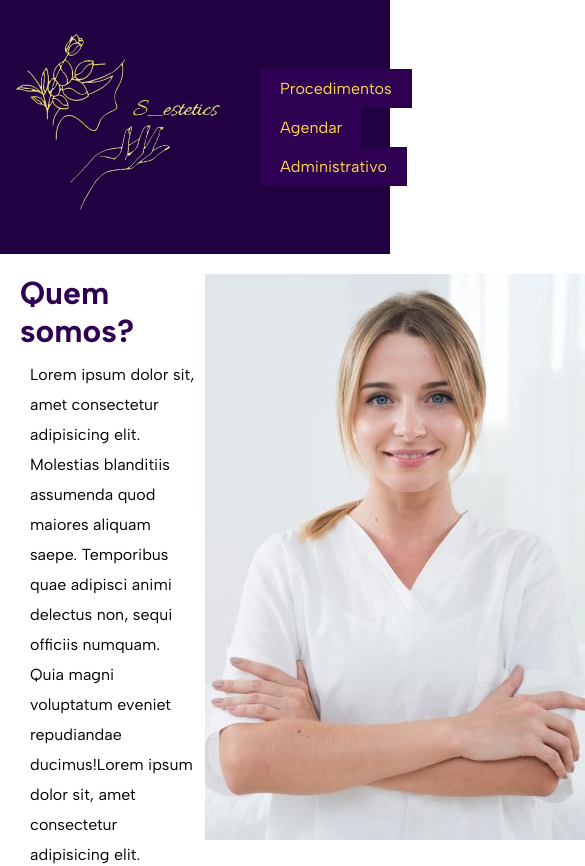
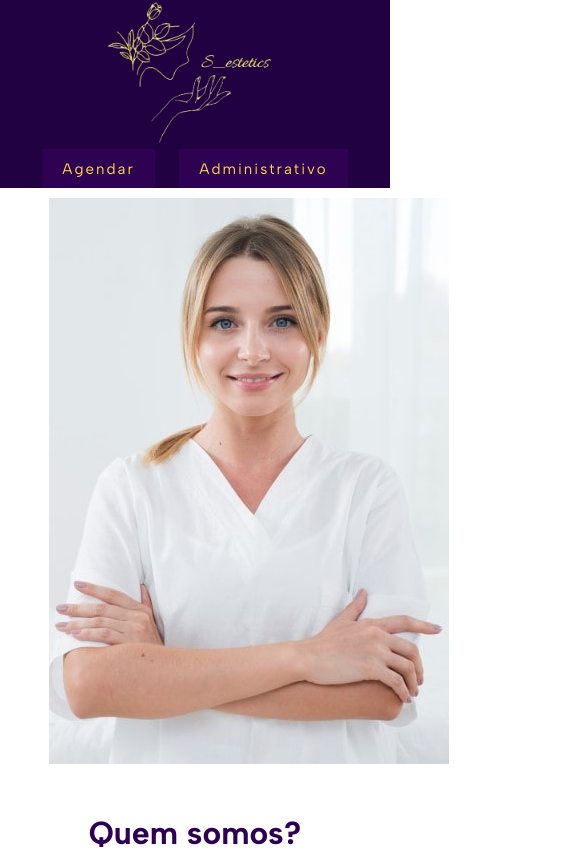
Before and after one commit to SaulloRibeiro/trabalhoDesenvolvimentoWeb, a plain HTML site: page index.html in a window 390 px wide. Shown: the top 866 px of the page, 585 px wide, since content can reach past the window. Drawn offline with Linux system fonts and the light colour scheme.

Commit message:
realizando ajustes na tela index, deixando responsivo

```diff
--- a/assets/css/estilo-index/cell.css
+++ b/assets/css/estilo-index/cell.css
@@ -0,0 +1,53 @@
+/* versao de celular */
+@media screen and (max-width: 768px) {
+
+    header{
+        flex-direction: column;
+    }
+
+    .logo{
+        margin: auto;
+    }
+    .container{
+        flex-direction: column-reverse;
+        justify-content: center;
+        margin: auto;
+        gap: 30px;
+    }
+
+    .container > div{
+        width: 80%;
+        margin: auto;
+        padding: 10px;
+    }
+
+    .container > div > h1{
+        text-align: center;
+    }
+
+    .itens{
+        margin: auto;
+    }
+
+    footer > div{
+        width: 300px;
+        margin: auto;
+        padding-top: 10px;
+        padding-bottom: 10px;
+    }
+
+    footer > div > a{
+        color: white;
+    }
+}
+
+@media screen and (min-width: 769px) and (max-width: 1200px) {
+    body{
+        overflow-x: hidden;
+    }
+
+    .container-cards{
+        justify-content: center;
+    }
+
+}
--- a/assets/css/estilo-index/style.css
+++ b/assets/css/estilo-index/style.css
@@ -1,5 +1,6 @@
 @import url('https://fonts.googleapis.com/css2?family=Albert+Sans:ital,wght@0,100..900;1,100..900&display=swap');
 
+/* ======================vareiaveis e resets ==============================*/
 :root{
     --cor1: #220143;
     --cor2: #2e0153;
@@ -16,20 +17,28 @@
     font-family: var(--font);
 }
 
-#menu-hambuger{
-    display:none;
-}
-
+/* ========================Cabeçalho=================================== */
 header{
-    display: grid;
-    grid-template-columns: 1fr 2fr;
+    display: flex;
+    justify-content: space-between;
     background-color: var(--cor1);
 }
 
-.logo > img{
-    height: 250px;
+
+#link-logo{
+    display: inline-block;
 }
 
+.logo{
+    width: 200px;
+    height: 150px;
+    background-image: url("../../imagens/logo-empresa.png");
+    background-position: center center;
+    background-repeat: no-repeat;
+    background-size: cover;
+}
+
+/* ==================== navegação / menu ========================================== */
 nav{
     align-self: center;
 }
@@ -54,9 +63,14 @@ li > a{
     display: inline-block;
     padding: 10px;
     text-decoration: none;
+    letter-spacing: 2px;
+    font-size: 15px;
     color: var(--cor5);
 }
 
+
+
+/* ======================== Conteudo =================================== */
 h1,h2{
     font-size: 2em;
     color: var(--cor2);
@@ -70,9 +84,8 @@ p{
     display: flex;
     flex-direction: row;
     justify-content: space-between;
-
     margin-top: 20px;
-    margin-left: 20px;
+    margin-left: 60px;
 }
 
 .container > div{
@@ -89,11 +102,14 @@ p{
     padding: 10px;
 }
 
+
+/* ================== Cards ===================================== */
 .container-cards{
     display: flex;
     flex-direction: row;
-    justify-content: center;
+    /* justify-content: center; */
     flex-wrap: wrap;
+    justify-content: flex-start;
     gap: 10px;
     margin-top: 80px;
     margin-bottom: 80px;
@@ -123,6 +139,7 @@ p{
     margin: auto;
 }
 
+/* ============================== Container auxiliar================================================= */
 #container-2{
     width: 80%;
     margin:auto;
@@ -130,6 +147,7 @@ p{
 }
 
 
+/*  ==============================Rodapé============================ */
 footer{
     background-color: var(--cor1);
     color: var(--cor5);
@@ -138,20 +156,21 @@ footer{
 footer > div{
     width: 500px;
     margin: auto;
-
+    padding: 10px 0px;
 }
 
 footer > p{
     text-align: center;
+    color: var(--cor4);
     background-color: #13003b
 }
 
 footer > div > a{
     display: block;
     margin-top: 10px ;
+    text-decoration: none;
     font-style: normal;
-    text-decoration: none;
-    color: var(--cor5);
+    color: var(--cor4);
 }
 
 
--- a/index.html
+++ b/index.html
@@ -10,16 +10,20 @@
 </head>
 <body>
     <header>
-        <div class="logo"><img src="assets/imagens/logo-empresa.png" alt=""></div>
+
+        <a href="index.html" id="link-logo">
+            <div class="logo"></div>
+        </a>
+
         <nav>
             <ul id="items">
-                <li><a href="#">Procedimentos</a></li>
+                <!-- <li><a href="#">Procedimentos</a></li> -->
                 <li><a href="agendamento.html">Agendar</a></li>
                 <li><a href="login.html">Administrativo</a></li>
             </ul>
         </nav>
+
     </header>
-
 
     <section class="container">
         <div>
@@ -67,7 +71,7 @@
     </section>
 
     <section id="container-2">
-         <h2>Por que realizar procedimentos esteticos</h2>
+         <h2>Por que realizar procedimentos esteticos?</h2>
          <p>Lorem ipsum dolor sit amet consectetur adipisicing elit. Nobis voluptates voluptatem dicta laborum repudiandae perspiciatis nemo dolorem tempora veritatis nisi error commodi voluptas, vel, eos alias voluptatum deserunt. Ad, eum!
          Qui officia, quas, maxime cum possimus velit cumque atque illo deserunt neque suscipit sint laboriosam numquam! Cumque, ex enim maiores beatae accusantium iste laudantium blanditiis ut nesciunt? Commodi, nesciunt quaerat.
          Illum corrupti dolor debitis excepturi ipsa placeat minima quisquam nesciunt similique dolores asperiores non quos sequi est magni quod alias et, quo adipisci expedita, nostrum omnis. Odio reprehenderit earum totam.</p>
```
